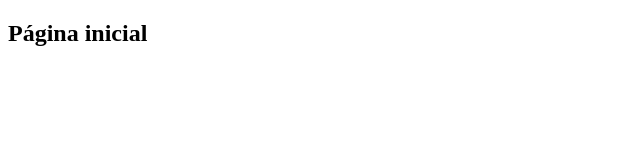
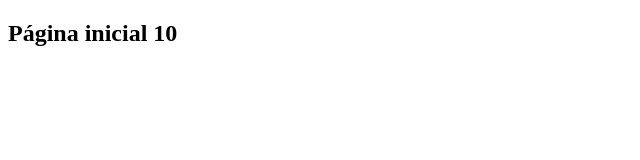
Before and after one commit to Marcioprados/projeto-curso-git2, a plain HTML site: page index.html in a window 1280 px wide. Shown: the full height of the page, 0-640 px from the left. Drawn offline with Linux system fonts and the light colour scheme.

Commit message:
Corpo alterado pela segunda vez

```diff
--- a/index.html
+++ b/index.html
@@ -6,6 +6,6 @@
         <title>Curso de Git e Github</title>
     </head>
     <body>
-        <h2>Página inicial</h2>
+        <h2>Página inicial 10</h2>
     </body>
 </html>
```
